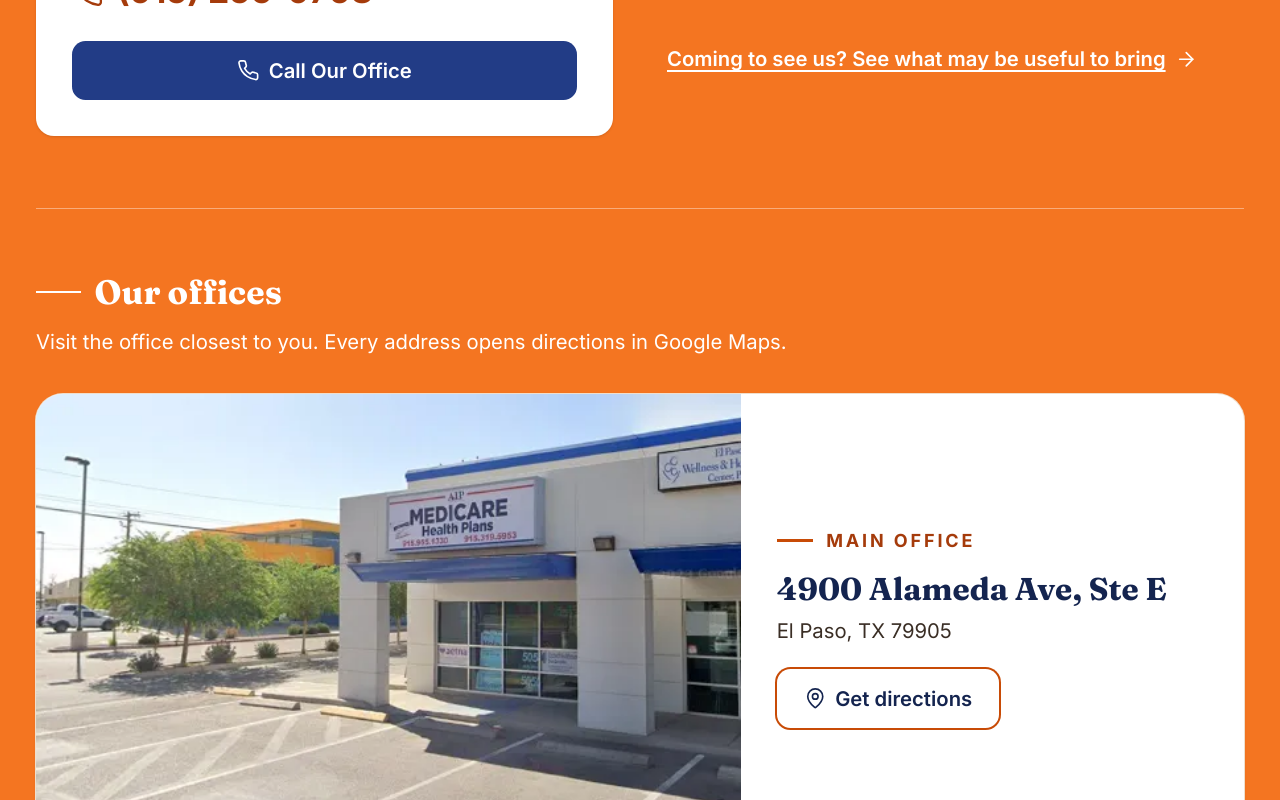
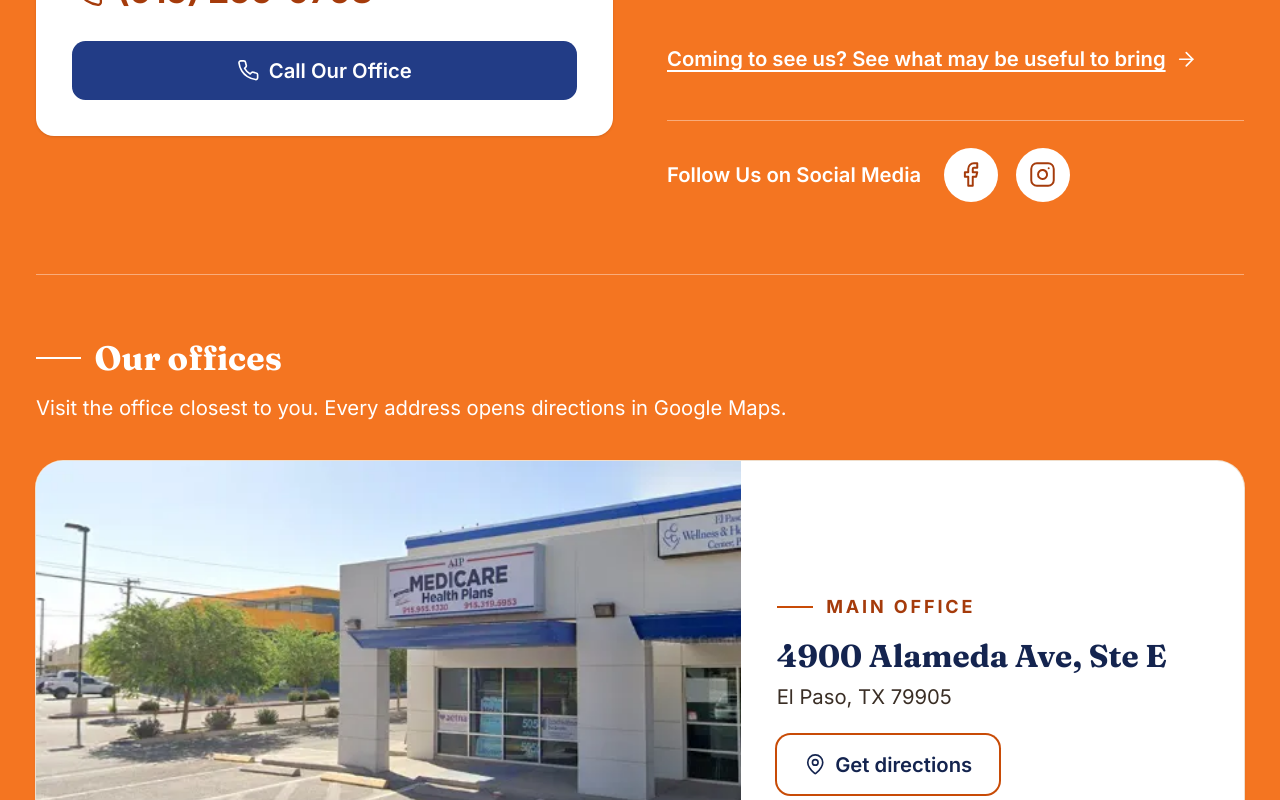
Before and after one commit to Ericolink/Advantage-Insurance-Plans, a Next.js app: page /en in a window 1280 px wide. Shown: the part 10040-10840 px from the top of the page. Built offline with nearby package versions, Linux system fonts and the light colour scheme.

Commit message:
se agregaron redes sociales

```diff
--- a/src/components/layout/Footer.tsx
+++ b/src/components/layout/Footer.tsx
@@ -6,6 +6,7 @@ import { getPage } from "@/content/pages";
 import { fill, t, type Dictionary } from "@/lib/i18n";
 import { formatDays, formatHours } from "@/lib/format";
 import { siteVars } from "@/lib/site-vars";
+import { SocialLinks, hasSocialLinks } from "@/components/ui/SocialLinks";
 import { container } from "@/components/ui/styles";
 import { LanguageSwitcher } from "./LanguageSwitcher";
 
@@ -16,9 +17,8 @@ export function Footer({ locale, dict }: { locale: Locale; dict: Dictionary }) {
   // The CMS disclaimer is shown only once both numbers are confirmed (launch is blocked until then).
   const { medicare, aca, medicareOrganizations: organizations, medicareProducts: products } = site.regulated;
   const { contact, location } = site;
+  // Facebook and Instagram get their own icon row (SocialLinks); any other profile stays a text link.
   const socials = [
-    { href: site.socials.facebook, label: "Facebook" },
-    { href: site.socials.instagram, label: "Instagram" },
     { href: site.socials.linkedin, label: "LinkedIn" },
     { href: site.socials.google, label: "Google" },
   ].filter((social): social is { href: string; label: string } => Boolean(social.href));
@@ -57,6 +57,14 @@ export function Footer({ locale, dict }: { locale: Locale; dict: Dictionary }) {
             </ul>
           )}
           {site.npn && <p>{fill(dict.footer.npn, { number: site.npn })}</p>}
+          {hasSocialLinks && (
+            <div className="space-y-3 pt-3">
+              <h2 id="footer-social" className="text-lg font-bold text-sun">
+                {dict.social.title}
+              </h2>
+              <SocialLinks dict={dict} tone="dark" labelledBy="footer-social" />
+            </div>
+          )}
         </div>
 
         <div>
--- a/src/components/sections/Contact.tsx
+++ b/src/components/sections/Contact.tsx
@@ -10,6 +10,7 @@ import { LeadForm } from "@/components/forms/LeadForm";
 import { ButtonLink } from "@/components/ui/Button";
 import { CallButton } from "@/components/ui/CallButton";
 import { Icon } from "@/components/ui/Icon";
+import { SocialLinks, hasSocialLinks } from "@/components/ui/SocialLinks";
 import { cardHoverClass, container, h2Class, leadClass, sectionSpace, textLinkClass } from "@/components/ui/styles";
 
 export function Contact({ locale, dict }: { locale: Locale; dict: Dictionary }) {
@@ -116,6 +117,15 @@ export function Contact({ locale, dict }: { locale: Locale; dict: Dictionary })
         {dict.contact.prepare}
         <Icon name="arrowRight" className="size-5 shrink-0" />
       </Link>
+
+      {hasSocialLinks && (
+        <div className="flex flex-wrap items-center gap-x-5 gap-y-3 border-t border-white/40 pt-6">
+          <p id="contact-social" className="text-lg font-semibold text-white">
+            {dict.social.title}
+          </p>
+          <SocialLinks dict={dict} tone="light" labelledBy="contact-social" />
+        </div>
+      )}
     </>
   );
   const booking = site.bookingUrl && (
--- a/src/components/seo/JsonLd.tsx
+++ b/src/components/seo/JsonLd.tsx
@@ -45,7 +45,9 @@ export function JsonLd({ locale }: { locale: Locale }) {
     }));
   }
 
-  const sameAs = Object.values(site.socials).filter(Boolean);
+  // Only profiles that represent the agency itself. The Instagram account is Humberto Alcazar's own profile
+  // (@humberto.alcazar.aip), so it is linked on the page but not declared as the same entity as the agency.
+  const sameAs = [site.socials.facebook, site.socials.linkedin, site.socials.google].filter(Boolean);
   if (sameAs.length > 0) data.sameAs = sameAs;
 
   return <JsonLdScript data={data} />;
--- a/src/components/ui/Icon.tsx
+++ b/src/components/ui/Icon.tsx
@@ -21,7 +21,9 @@ type UiIconName =
   | "expand"
   | "externalLink"
   | "menu"
-  | "close";
+  | "close"
+  | "facebook"
+  | "instagram";
 
 // Outline icons on a 24px grid (Lucide-style, ISC licensed shapes).
 const paths: Record<IconName | UiIconName, string[]> = {
@@ -90,6 +92,9 @@ const paths: Record<IconName | UiIconName, string[]> = {
   expand: ["M15 3h6v6", "M9 21H3v-6", "M21 3l-7 7", "M3 21l7-7"],
   menu: ["M4 6h16M4 12h16M4 18h16"],
   close: ["M18 6 6 18M6 6l12 12"],
+  // Brand marks, drawn in the same outline style so they sit naturally beside the other icons.
+  facebook: ["M18 2h-3a5 5 0 0 0-5 5v3H7v4h3v8h4v-8h3l1-4h-4V7a1 1 0 0 1 1-1h3z"],
+  instagram: ["M7 2h10a5 5 0 0 1 5 5v10a5 5 0 0 1-5 5H7a5 5 0 0 1-5-5V7a5 5 0 0 1 5-5z", "M16 11.37A4 4 0 1 1 12.63 8 4 4 0 0 1 16 11.37z", "M17.5 6.5h.01"],
   externalLink: ["M15 3h6v6", "M10 14 21 3", "M18 13v6a2 2 0 0 1-2 2H5a2 2 0 0 1-2-2V8a2 2 0 0 1 2-2h6"],
 };
 
--- /dev/null
+++ b/src/components/ui/SocialLinks.tsx
@@ -0,0 +1,44 @@
+import { site } from "@/config/site";
+import type { Dictionary } from "@/lib/i18n";
+import { Icon } from "./Icon";
+
+const profiles = [
+  { id: "facebook", href: site.socials.facebook },
+  { id: "instagram", href: site.socials.instagram },
+] as const;
+
+/** True when at least one profile is configured, so callers can skip the heading that goes with the icons. */
+export const hasSocialLinks = profiles.some((profile) => profile.href);
+
+const tones = {
+  // Dark footer: orange discs with deep-blue marks (5.3:1); white on hover. The focus ring turns yellow to stay visible.
+  dark: "bg-orange text-brand-deep hover:bg-white hover:text-accent-strong focus-visible:outline-sun",
+  // Orange contact section: white discs with dark-orange marks (6.6:1); deep blue on hover.
+  light: "bg-white text-accent-strong hover:bg-brand-deep hover:text-white",
+};
+
+/** Round icon links to the office's social profiles. Each opens in a new tab and is named for screen readers. */
+export function SocialLinks({ dict, tone, labelledBy }: { dict: Dictionary; tone: keyof typeof tones; labelledBy?: string }) {
+  if (!hasSocialLinks) return null;
+  return (
+    <ul aria-labelledby={labelledBy} className="flex flex-wrap items-center gap-4">
+      {profiles.map(
+        (profile) =>
+          profile.href && (
+            <li key={profile.id}>
+              <a
+                href={profile.href}
+                target="_blank"
+                rel="noopener noreferrer"
+                aria-label={dict.social[profile.id]}
+                title={dict.social[profile.id]}
+                className={`grid size-12 place-items-center rounded-full transition-[background-color,color,translate] duration-200 motion-safe:hover:-translate-y-0.5 motion-reduce:transition-none ${tones[tone]}`}
+              >
+                <Icon name={profile.id} className="size-6" />
+              </a>
+            </li>
+          ),
+      )}
+    </ul>
+  );
+}
--- a/src/config/site.ts
+++ b/src/config/site.ts
@@ -266,8 +266,9 @@ export const site: SiteConfig = {
   testimonials: [],
 
   socials: {
-    facebook: null,
-    instagram: null,
+    // Official profiles provided by the office. Shown as icons in the footer and the contact section.
+    facebook: "https://www.facebook.com/AdvantageInsurancePlans",
+    instagram: "https://www.instagram.com/humberto.alcazar.aip?exln=aHE4aXNod3Y1c2h4",
     linkedin: null,
     // Pending: the official profile link, from Silvia's Google Business Profile ("Share" button).
     // Never a Google search URL.
--- a/src/content/dictionaries/en.ts
+++ b/src/content/dictionaries/en.ts
@@ -270,6 +270,11 @@ export const en = {
     educational: "The information on this website is general and educational. It is not a decision about your eligibility or a recommendation for your situation.",
     medicaidDisclaimer: "Medicaid eligibility is decided by your state's Medicaid agency.",
   },
+  social: {
+    title: "Follow Us on Social Media",
+    facebook: "Follow us on Facebook",
+    instagram: "Follow us on Instagram",
+  },
   legal: {
     privacyTitle: "Privacy policy",
     termsTitle: "Terms of use",
--- a/src/content/dictionaries/es.ts
+++ b/src/content/dictionaries/es.ts
@@ -272,6 +272,11 @@ export const es: typeof en = {
     educational: "La información de este sitio es general y educativa. No es una decisión sobre su elegibilidad ni una recomendación para su situación.",
     medicaidDisclaimer: "La agencia de Medicaid de su estado decide quién califica para Medicaid.",
   },
+  social: {
+    title: "Síganos en redes sociales",
+    facebook: "Síguenos en Facebook",
+    instagram: "Síguenos en Instagram",
+  },
   legal: {
     privacyTitle: "Política de privacidad",
     termsTitle: "Términos de uso",
```
